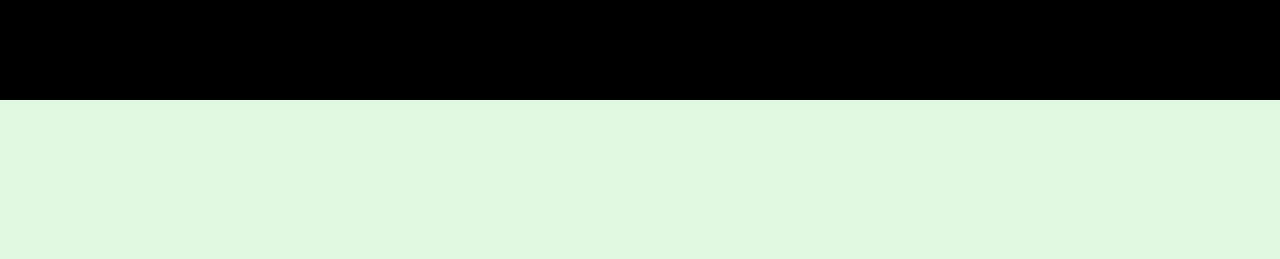
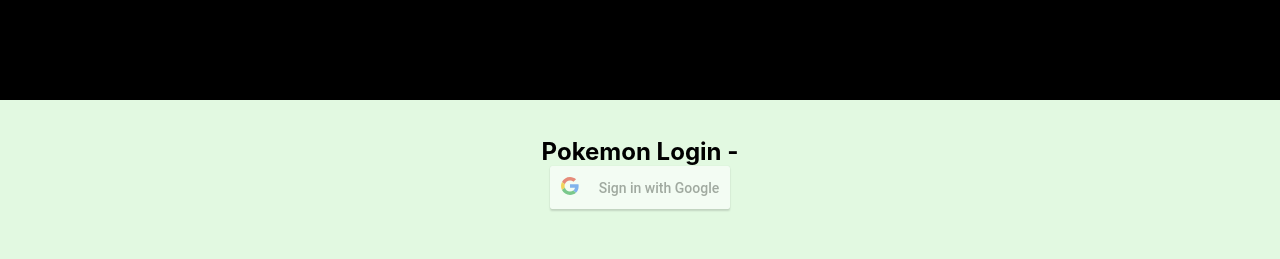
Before and after one commit to AlvarMarkhester/pokemontest, a React (Create React App) app: page / in a window 1280 px wide. Shown: the top 259 px of the page. Built offline with nearby package versions, Linux system fonts and the light colour scheme; no server answers.

Commit message:
google login

```diff
--- a/package.json
+++ b/package.json
@@ -3,11 +3,14 @@
   "version": "0.1.0",
   "private": true,
   "dependencies": {
+    "@react-oauth/google": "^0.2.6",
     "@testing-library/jest-dom": "^5.16.4",
     "@testing-library/react": "^13.3.0",
     "@testing-library/user-event": "^13.5.0",
+    "dotenv": "^16.0.1",
     "react": "^18.2.0",
     "react-dom": "^18.2.0",
+    "react-google-login": "^5.2.2",
     "react-progressbar": "^15.4.1",
     "react-scripts": "5.0.1",
     "web-vitals": "^2.1.4"
--- a/public/index.html
+++ b/public/index.html
@@ -26,6 +26,7 @@
       Learn how to configure a non-root public URL by running `npm run build`.
     -->
     <title>React App</title>
+    <script src="https://accounts.google.com/gsi/client" async defer></script>
   </head>
   <body>
     <noscript>You need to enable JavaScript to run this app.</noscript>
--- a/src/App.js
+++ b/src/App.js
@@ -1,12 +1,17 @@
 import { useEffect, useState } from "react";
 import "./App.css";
 import Header from "./components/Header";
+import "./index.css";
 import PokemonCard from "./components/PokemonCard";
+import { GoogleLogin, GoogleLogout } from "react-google-login";
 import ProgressBar from "./components/ProgressBar";
-import "./index.css";
+
+const clientId = process.env.REACT_CLIENT_ID;
 
 function App() {
   const [allPokemons, setAllPokemons] = useState([]);
+  const [loading, setLoading] = useState("Loading...");
+  const [user, setUser] = useState(null);
   const [load, setLoad] = useState(
     "https://pokeapi.co/api/v2/pokemon?limit=50&offset=0"
   );
@@ -20,12 +25,12 @@
 
     function getPokemonObj(results) {
       results.forEach(async (pokemon) => {
-        console.log(pokemon.name);
+        // console.log(pokemon.name);
         const res = await fetch(
           `https://pokeapi.co/api/v2/pokemon/${pokemon.name}`
         );
         const individualResult = await res.json();
-        console.log(individualResult);
+        // console.log(individualResult);
         setAllPokemons((currentList) => [...currentList, individualResult]);
       });
     }
@@ -45,9 +50,66 @@
     return pokemon.name.toLowerCase().includes(search.toLowerCase());
   });
 
+  const handleLoginSuccess = (response) => {
+    console.log("Login Success ", response);
+    // setUser(response.profileObj);
+    setUser(true);
+    setLoading();
+  };
+
+  const handleLoginFailure = (error) => {
+    console.log("Login Failure ", error);
+    setLoading();
+  };
+
+  const handleLogoutSuccess = (response) => {
+    console.log("Logout Success ", response);
+    setUser(null);
+  };
+
+  const handleLogoutFailure = (error) => {
+    console.log("Logout Failure ", error);
+  };
+
+  const handleRequest = () => {
+    setLoading("Loading...");
+  };
+
+  const handleAutoLoadFinished = () => {
+    setLoading();
+  };
+
   return (
     <>
       <Header />
+      <div className="login">
+        <h2>
+          Pokemon Login -{" "}
+          <a href="" target="_blank" rel="noopener noreferrer"></a>
+        </h2>
+        {user ? (
+          <div>
+            <div className="name">Welcome {user.name}!</div>
+            <GoogleLogout
+              clientId={clientId}
+              onLogoutSuccess={handleLogoutSuccess}
+              onFailure={handleLogoutFailure}
+            />
+            <pre>{JSON.stringify(user, null, 2)}</pre>
+          </div>
+        ) : (
+          <GoogleLogin
+            clientId={clientId}
+            buttonText={loading}
+            onSuccess={handleLoginSuccess}
+            onFailure={handleLoginFailure}
+            onRequest={handleRequest}
+            onAutoLoadFinished={handleAutoLoadFinished}
+            isSignedIn={true}
+          />
+        )}
+      </div>
+
       <div className="app-container">
         <form>
           <input
--- a/src/components/PokemonCard.js
+++ b/src/components/PokemonCard.js
@@ -84,7 +84,7 @@
           {hovered &&
             pd.map((stats, i) => {
               // stats[i].base_stat;
-              console.log(stats);
+              // console.log(stats);
               {
                 <div>
                   <h1>{stats.stat.name}</h1>
--- a/src/index.css
+++ b/src/index.css
@@ -16,6 +16,14 @@
   background-color: #e2f9e1;
   /* background-color: hsl(0, 0%, 90%); */
   /* background: #0e0e0e; */
+}
+
+.login {
+  display: flex;
+  justify-content: center;
+  align-items: center;
+  flex-direction: column;
+  margin-top: 37px;
 }
 
 .header {
```
Also changed, not shown: 2 other files (tests, documents, lock files or other folders).
